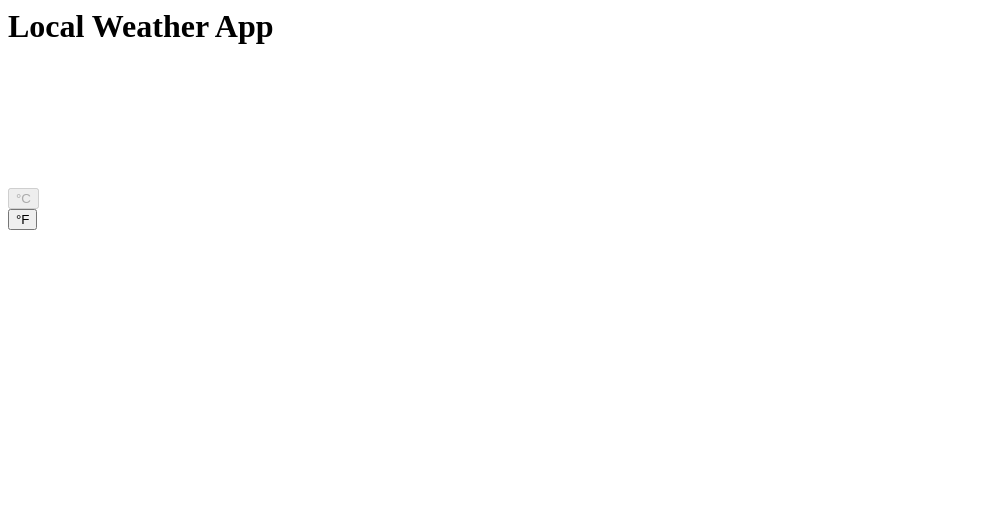
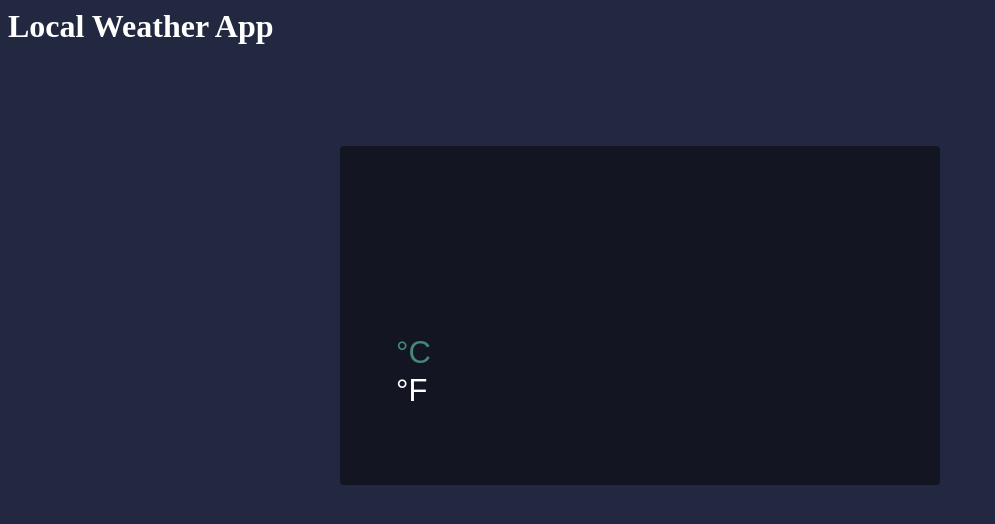
Before and after one commit to pravash21/Local-Weather-App, a plain HTML site: page index.html in a window 1280 px wide. Shown: the whole page, without its empty margins (0-995 px from the left). Drawn offline with Linux system fonts and the light colour scheme.

Commit message:
Update index.html

```diff
--- a/index.html
+++ b/index.html
@@ -1,3 +1,8 @@
+<html>
+  <head>
+    <link rel="stylesheet" type="text/css" href="style.css">
+    <script src="weather.js"></script>
+  </head>
 <body class="container">
   <header class="col-xs-12 text-center">
         <h1>Local Weather App</h1>
@@ -42,3 +47,4 @@
   </div> <!-- end Weather Chip -->
 
 </body>
+</html>
```
